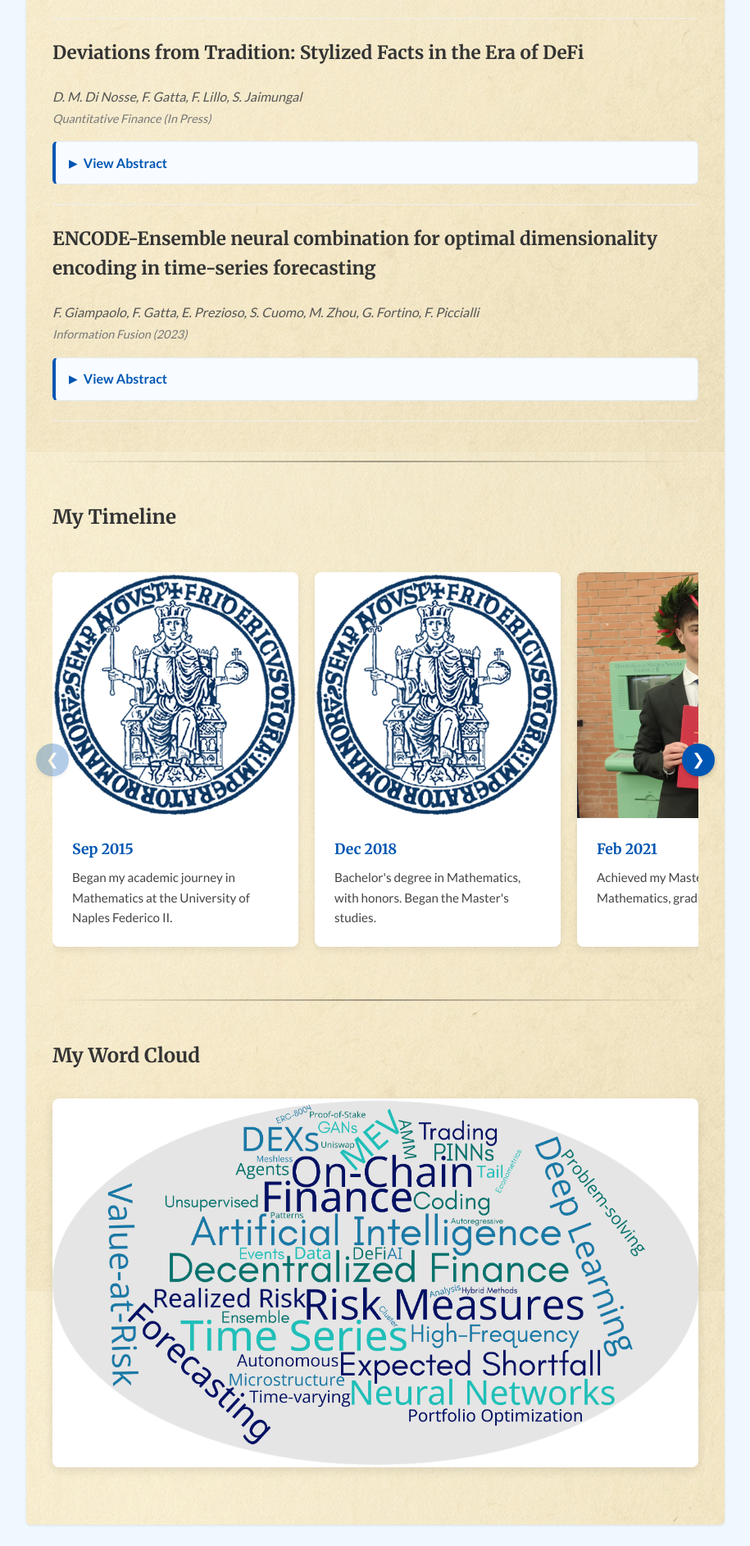
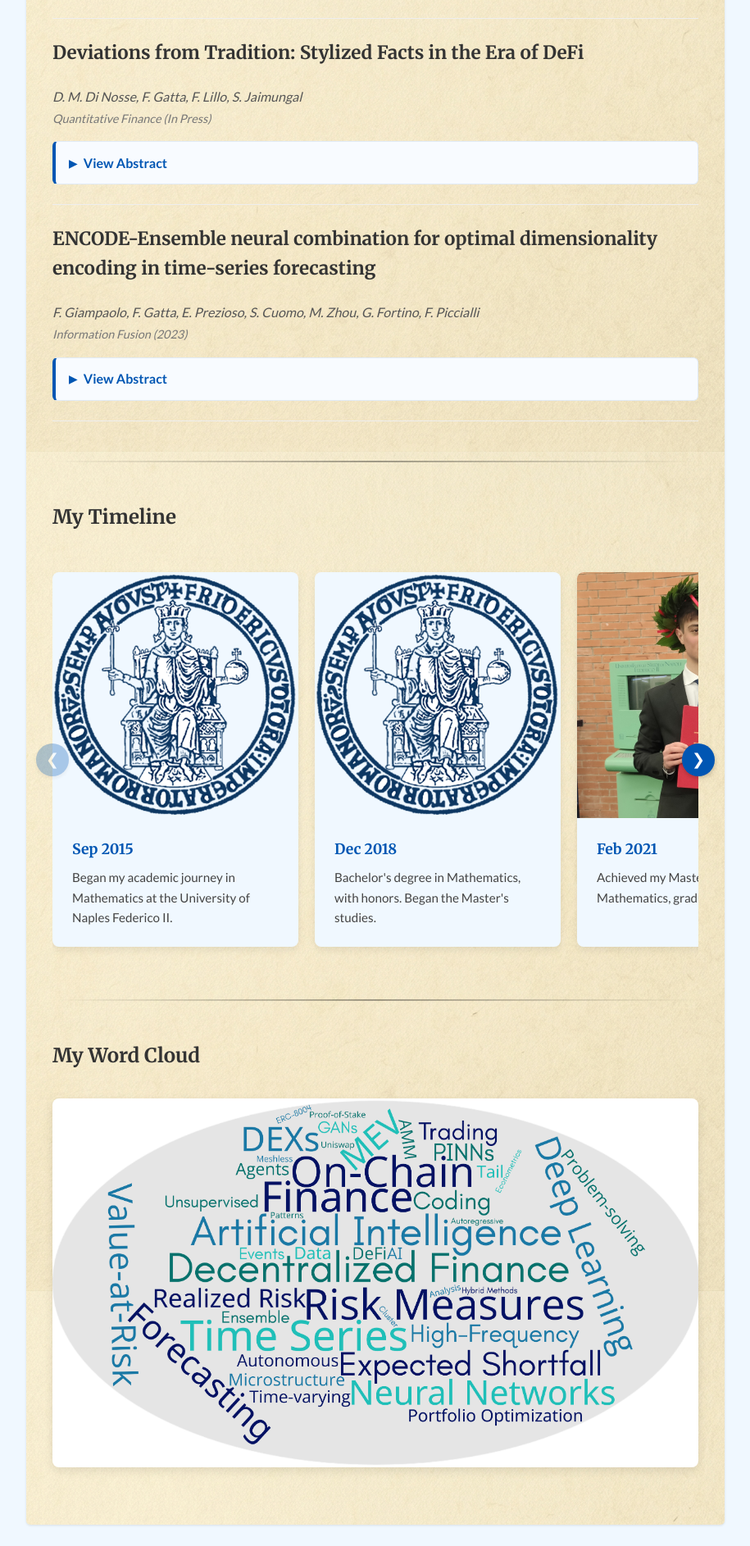
Before and after one commit to fede-gatta/fede-gatta.github.io, a Jekyll site: the page built from index.md, in a window 1280 px wide. Shown: the part 1901-3787 px from the top of the page at 82% size, without its empty margins (182-1097 px from the left). Built offline with Jekyll 4.4.1, drawn with Linux system fonts in a browser that asks for light colours; our own code applies the rules of GitHub Pages for plain Markdown files.

Commit message:
Set native scroll speed and change timeline card background color to light blue

```diff
--- a/_includes/timeline.html
+++ b/_includes/timeline.html
@@ -113,7 +113,7 @@
       const isAtLeft = carousel.scrollLeft <= 0;
       const isAtRight = Math.ceil(carousel.scrollLeft + carousel.clientWidth) >= carousel.scrollWidth - 1;
 
-      const sensitivity = 2; // Increase this number to make scrolling faster
+      const sensitivity = 1; // Set to 1 for native 1:1 scroll speed
 
       if (isScrollingDown && !isAtRight) {
         // Scrolling down -> move timeline right
--- a/assets/css/style.scss
+++ b/assets/css/style.scss
@@ -339,7 +339,7 @@ a {
 
 .timeline-card {
   flex: 0 0 300px; /* Fixed width for each card */
-  background-color: $white;
+  background-color: $bg-color;
   border-radius: 8px;
   box-shadow: 0 4px 10px rgba(0,0,0,0.08);
   scroll-snap-align: center;
```
